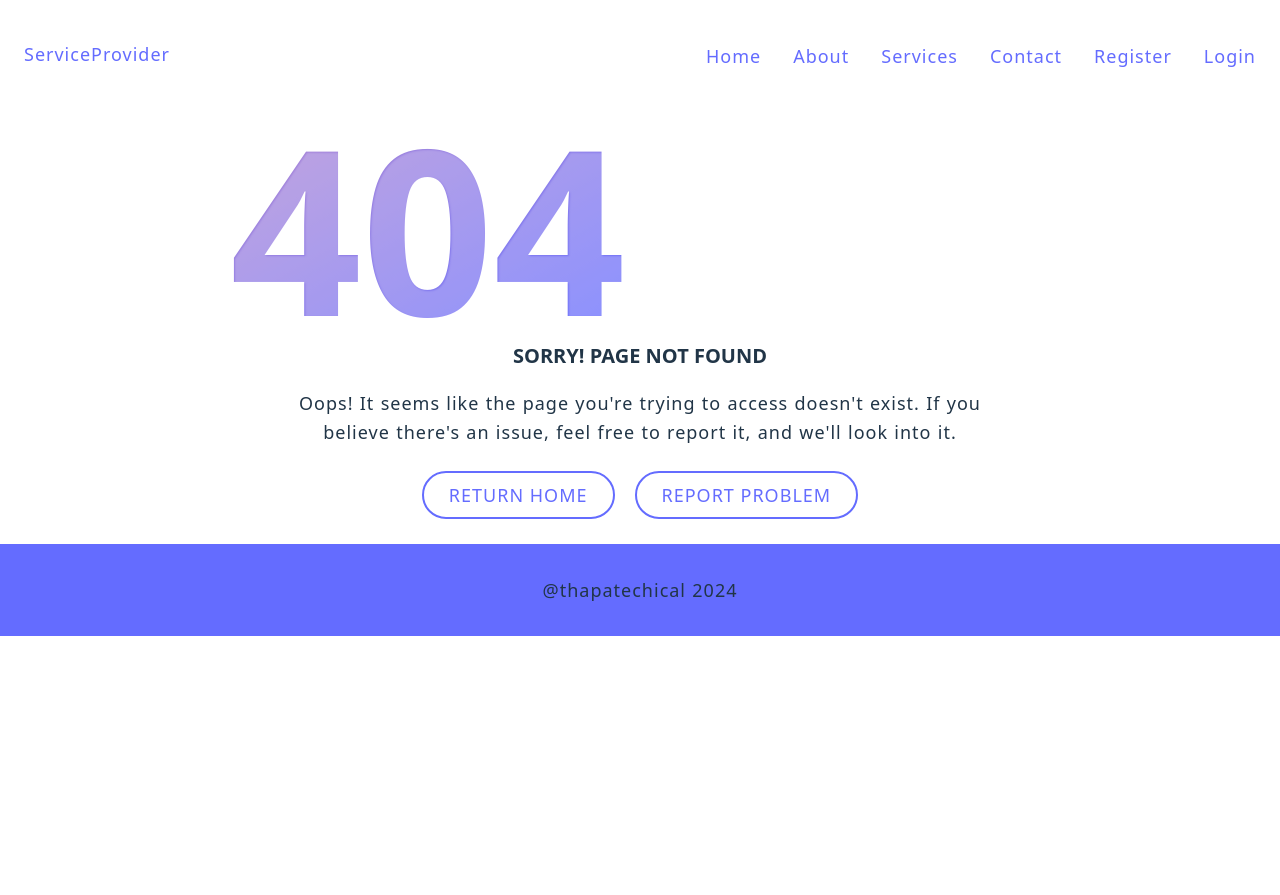
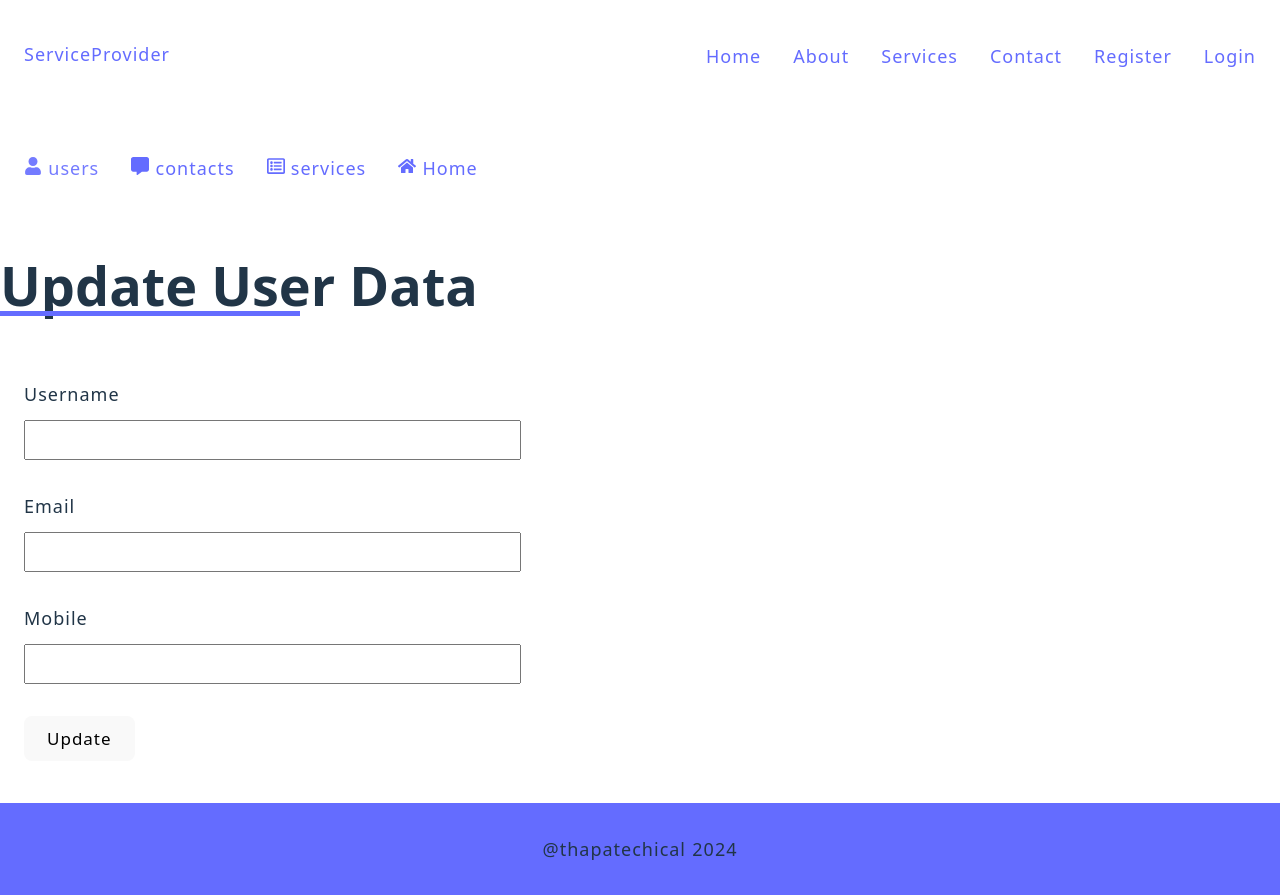
Before and after one commit to MuhammadFaizan144/MERN-Tutorial, a React (Vite) app in the folder client/: page /admin/users/1/edit in a window 1280 px wide. Before the commit the page ends 800 px from the top, so only its background shows below. Built offline with nearby package versions, Linux system fonts and the light colour scheme; no server answers.

Commit message:
add admin update in tutorial 49

```diff
--- a/client/src/App.jsx
+++ b/client/src/App.jsx
@@ -13,6 +13,7 @@ import Logout from './pages/Logout'
 import AdminLayouts from './Components/layouts/Admin-Layouts'
 import AdminUsers from './pages/Admin-Users'
 import AdminContacts from './pages/Admin-Contacts'
+import  AdminUpdate from './pages/Admin-Update'
 const App = () => {
   return (
     <>
@@ -31,7 +32,7 @@ const App = () => {
           <Route path='/admin' element={<AdminLayouts/>}>
             <Route path='users' element={<AdminUsers/>}/>
             <Route path='contacts' element={<AdminContacts/>}/>
-            {/* <Route path='edit' element={<AdminContacts/>}/> */}
+            <Route path='users/:id/edit' element={<AdminUpdate/>}/>
           </Route>
         </Routes>
       <Footer/>
--- /dev/null
+++ b/client/src/pages/Admin-Update.jsx
@@ -0,0 +1,106 @@
+import { useEffect, useState } from "react";
+import { useParams } from "react-router-dom";
+import { useAuth } from "../store/auth";
+import { toast } from "react-toastify";
+
+export const AdminUpdate = () => {
+  const [data, setData] = useState({
+    username: "",
+    email: "",
+    phone: "",
+  });
+
+  const params = useParams();
+  console.log("params single user: ", params);
+  const { authorizationToken, API } = useAuth();
+
+  //   get single user data
+  const getSingleUserData = async () => {
+    try {
+      const response = await fetch(`${API}/api/admin/users/${params.id}`, {
+        method: "GET",
+        headers: {
+          Authorization: authorizationToken,
+        },
+      });
+      const data = await response.json();
+      console.log(`users single data:  ${data}`);
+      setData(data);
+
+      //   if (response.ok) {
+      //     getAllUsersData();
+      //   }
+    } catch (error) {
+      console.log(error);
+    }
+  };
+
+  useEffect(() => {
+    getSingleUserData();
+  }, []);
+
+  const handleInput = (e) => {
+    let name=e.target.name
+    let value=e.target.value
+    setData({...data,[name]:value})
+  };
+
+  return (
+    <section className="section-contact">
+      <div className="contact-content container">
+        <h1 className="main-heading">Update User Data</h1>
+      </div>
+      {/* contact page main  */}
+      <div className="container grid grid-two-cols">
+        {/* contact form content actual  */}
+        <section className="section-form">
+          <form>
+            <div>
+              <label htmlFor="username">username</label>
+              <input
+                type="text"
+                name="username"
+                id="username"
+                autoComplete="off"
+                value={data.username}
+                onChange={handleInput}
+                required
+              />
+            </div>
+
+            <div>
+              <label htmlFor="email">email</label>
+              <input
+                type="email"
+                name="email"
+                id="email"
+                autoComplete="off"
+                value={data.email}
+                onChange={handleInput}
+                required
+              />
+            </div>
+
+            <div>
+              <label htmlFor="phone">Mobile</label>
+              <input
+                type="phone"
+                name="phone"
+                id="phone"
+                autoComplete="off"
+                value={data.phone}
+                onChange={handleInput}
+                required
+              />
+            </div>
+
+            <div>
+              <button type="submit">Update</button>
+            </div>
+          </form>
+        </section>
+      </div>
+    </section>
+  );
+};
+export default AdminUpdate;
```
